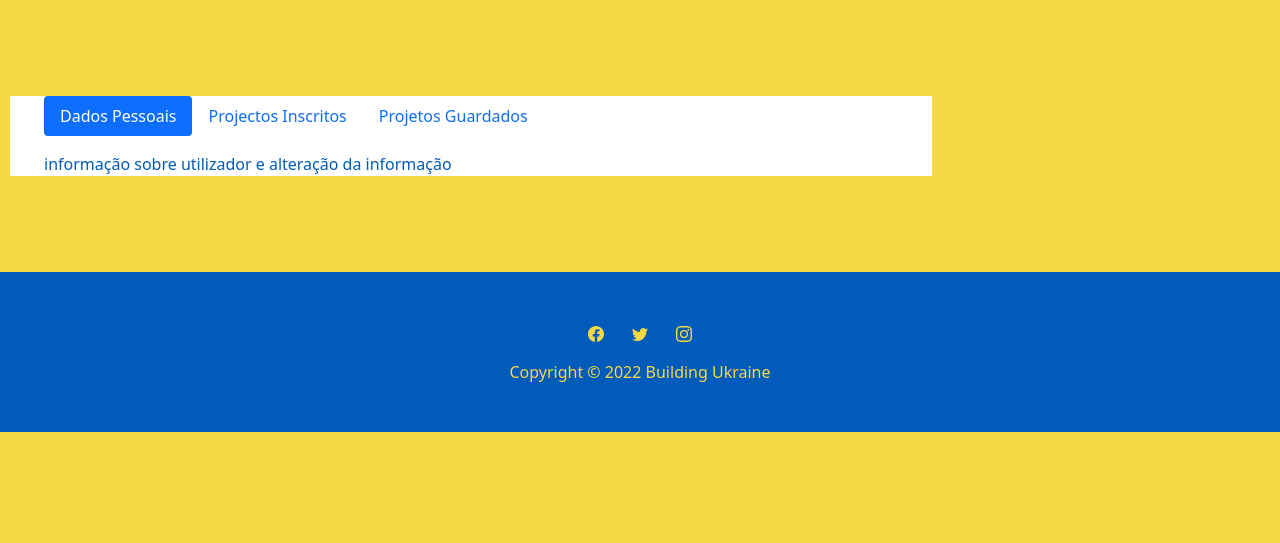
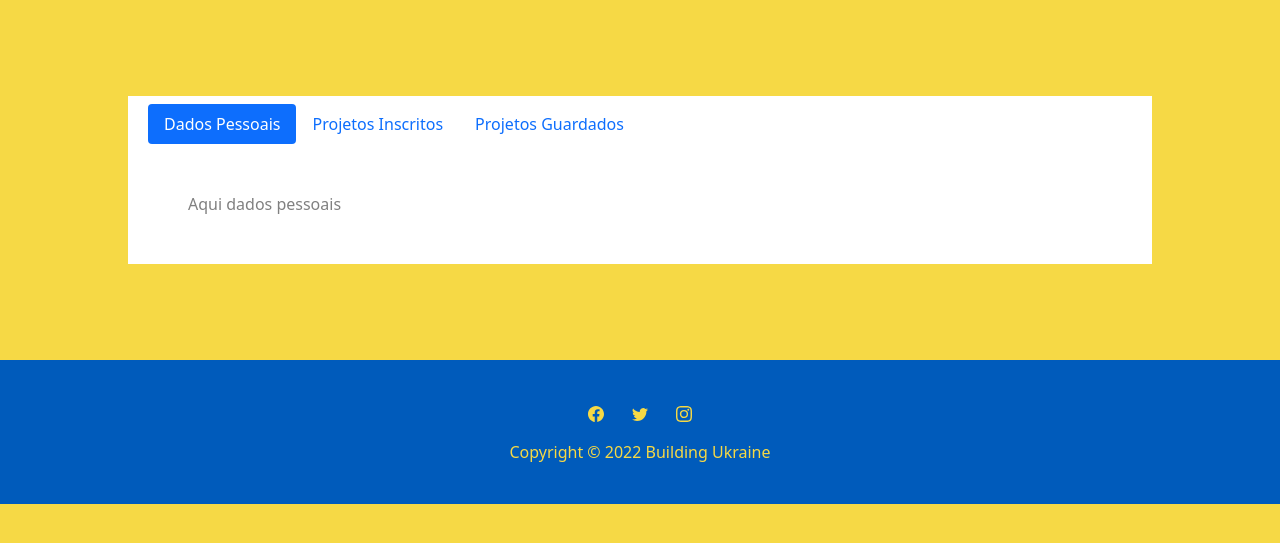
Before and after one commit to SinonCuriosus/RebuildUkraine, a Django app: page /slavaukraine/reserved in a window 1280 px wide. Shown: the part 74-617 px from the top of the page. Run offline with Django 4.2, Linux system fonts and the light colour scheme; some libraries are stand-ins or nearby versions.

Commit message:
RR edit 26/04 reserved area v2

```diff
--- a/rebuildukraine/slavaukraine/static/slavaukraine/assets/css/styles.css
+++ b/rebuildukraine/slavaukraine/static/slavaukraine/assets/css/styles.css
@@ -20,12 +20,15 @@ nav{
 .color-uk-w-b {
     color: #ffffff !important;
     background: #005bbb !important;
+
 }
 
+
+
+/* Carrousel section */
 .carrousel-dimensions {
     height: 450px;
     width: auto;
-
 }
 
 .carrousel-settings {
@@ -42,13 +45,15 @@ nav{
 
 .carrousel-button {
     color: #ffffff !important;
-    background: #0d6efd !important;
+    background: #005bbb !important;
 }
 
 .carrousel-button-uk {
     color: #f6d945 !important;
 }
 
+
+/* Offerts section */
 .card-subtitle {
     color: #707070 !important;
 }
@@ -61,15 +66,29 @@ nav{
     color: #707070 !important;
 }
 
+
+
+/* Statistics section */
 .statistics-color {
     background: transparent !important;
 }
 
+/* Testimonies section */
 
 .testimonies-color {
     color: #707070 !important;
 
 }
+
+/* Footer section */
+
+.footer-configurations {
+    color: #f6d945 !important;
+    background: #005bbb !important;
+    height: auto !important;
+    padding: 1rem;
+}
+
 
 /* login page */
 
@@ -144,16 +163,28 @@ nav{
 
 .contacts-page-card {
     background: #ffffff;
-    width: 900px !important;
+    width: 60% !important;
+    height: auto !important;
 }
 
 .contacts-margin-title {
-    margin-bottom:  1.5rem !important;
+    margin-bottom:  1rem !important;
 }
 
 /* reserved area */
 .reserved-page-card {
-    background-color: #ffffff !important;
-    width: 900px !important;
-    margin: 10px !important;
+    background: #ffffff !important;
+    width: 80% !important;
+
+    margin-top:  1.5rem !important;
 }
+
+.reserved-page-buttons {
+    margin:  0.5rem !important;
+}
+
+.reserved-page-information {
+    margin:  0.5rem !important;
+    color: grey;
+    padding: 1rem !important;
+}
--- a/rebuildukraine/slavaukraine/templates/slavaukraine/reserved.html
+++ b/rebuildukraine/slavaukraine/templates/slavaukraine/reserved.html
@@ -13,17 +13,16 @@
                 <div class="row d-flex justify-content-center reserved-page-card">
 
                     <div class="col-md-12 col-lg-12 col-xl-12">
-                        <ul class="nav nav-pills mb-3" id="pills-tab" role="tablist">
+                        <ul class="nav nav-pills mb-3 reserved-page-buttons" id="pills-tab" role="tablist">
                             <li class="nav-item" role="presentation">
                                 <button class="nav-link active" id="pills-home-tab" data-bs-toggle="pill"
                                         data-bs-target="#pills-home" type="button" role="tab" aria-controls="pills-home"
-                                        aria-selected="true">Dados Pessoais
-                                </button>
+                                        aria-selected="true">Dados Pessoais</button>
                             </li>
                             <li class="nav-item" role="presentation">
                                 <button class="nav-link" id="pills-profile-tab" data-bs-toggle="pill"
                                         data-bs-target="#pills-profile" type="button" role="tab"
-                                        aria-controls="pills-profile" aria-selected="false">Projectos Inscritos
+                                        aria-controls="pills-profile" aria-selected="false">Projetos Inscritos
                                 </button>
                             </li>
                             <li class="nav-item" role="presentation">
@@ -33,16 +32,15 @@
                                 </button>
                             </li>
                         </ul>
-                        <div class="tab-content" id="pills-tabContent">
-                            <div class="tab-pane fade show active" id="pills-home" role="tabpanel"
-                                 aria-labelledby="pills-home-tab"> informação sobre utilizador e alteração da informação
-
+                        <div class="tab-content reserved-page-information" id="pills-tabContent">
+                            <div class="tab-pane fade show active reserved-page-information" id="pills-home" role="tabpanel"
+                                 aria-labelledby="pills-home-tab">Aqui dados pessoais
                             </div>
-                            <div class="tab-pane fade" id="pills-profile" role="tabpanel"
-                                 aria-labelledby="pills-profile-tab">informação de projetos inscritos
+                            <div class="tab-pane fade reserved-page-information" id="pills-profile" role="tabpanel"
+                                 aria-labelledby="pills-profile-tab">Aqui projetos inscritos
                             </div>
-                            <div class="tab-pane fade" id="pills-contact" role="tabpanel"
-                                 aria-labelledby="pills-contact-tab">informação de projectos guardados e/ou favoritos
+                            <div class="tab-pane fade reserved-page-information" id="pills-contact" role="tabpanel"
+                                 aria-labelledby="pills-contact-tab">Aqui projetos guardados
                             </div>
                         </div>
                     </div>
--- a/rebuildukraine/slavaukraine/templates/slavaukraine/template.html
+++ b/rebuildukraine/slavaukraine/templates/slavaukraine/template.html
@@ -56,8 +56,8 @@
     <!-- bloco a ser preenchido por cada pagina -->
 {% endblock %}
 {% block footer %}
-    <footer class="text-center color-uk-w-b">
-        <div class="container text-muted py-4 py-lg-5">
+    <footer class="text-center footer-configurations">
+        <div class="container text-muted py-4">
             <ul class="list-inline color-uk">
                 <li class="list-inline-item me-4">
                     <svg xmlns="http://www.w3.org/2000/svg" width="1em" height="1em" fill="currentColor"
```
